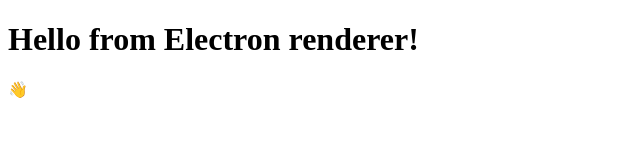
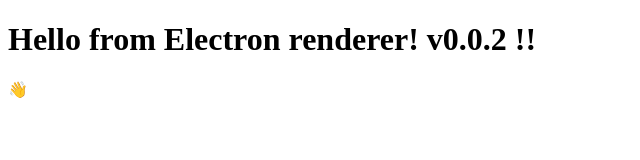
Before and after one commit to Sharmaz/electron-sample-app, an Electron app: page index.html in a window 800 px wide. Shown: the whole page, without its empty margins (0-640 px from the left). Drawn offline with Linux system fonts and the light colour scheme; no server answers.

Commit message:
update version.

```diff
--- a/index.html
+++ b/index.html
@@ -23,7 +23,7 @@
       <button id="update-action" class="hidden"></button>
     </div>
 
-    <h1>Hello from Electron renderer!</h1>
+    <h1>Hello from Electron renderer! v0.0.2 !!</h1>
     <p>👋</p>
 
     <script src="renderer.js"></script>
--- a/package.json
+++ b/package.json
@@ -1,6 +1,6 @@
 {
   "name": "test-desktop-app",
-  "version": "0.0.1",
+  "version": "0.0.2",
   "description": "Learning electron basis.",
   "main": "main.js",
   "scripts": {
```
Also changed, not shown: 1 other file.
